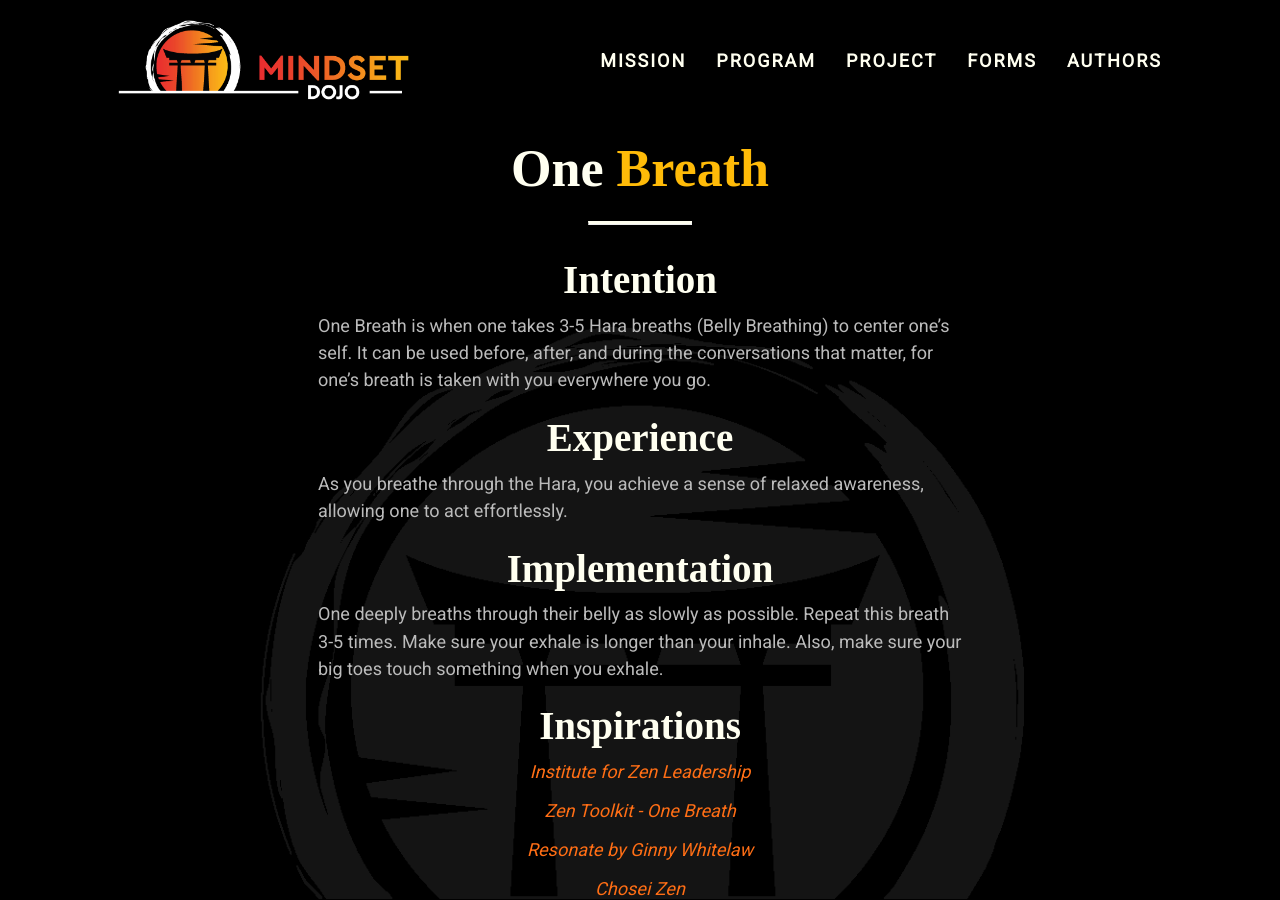
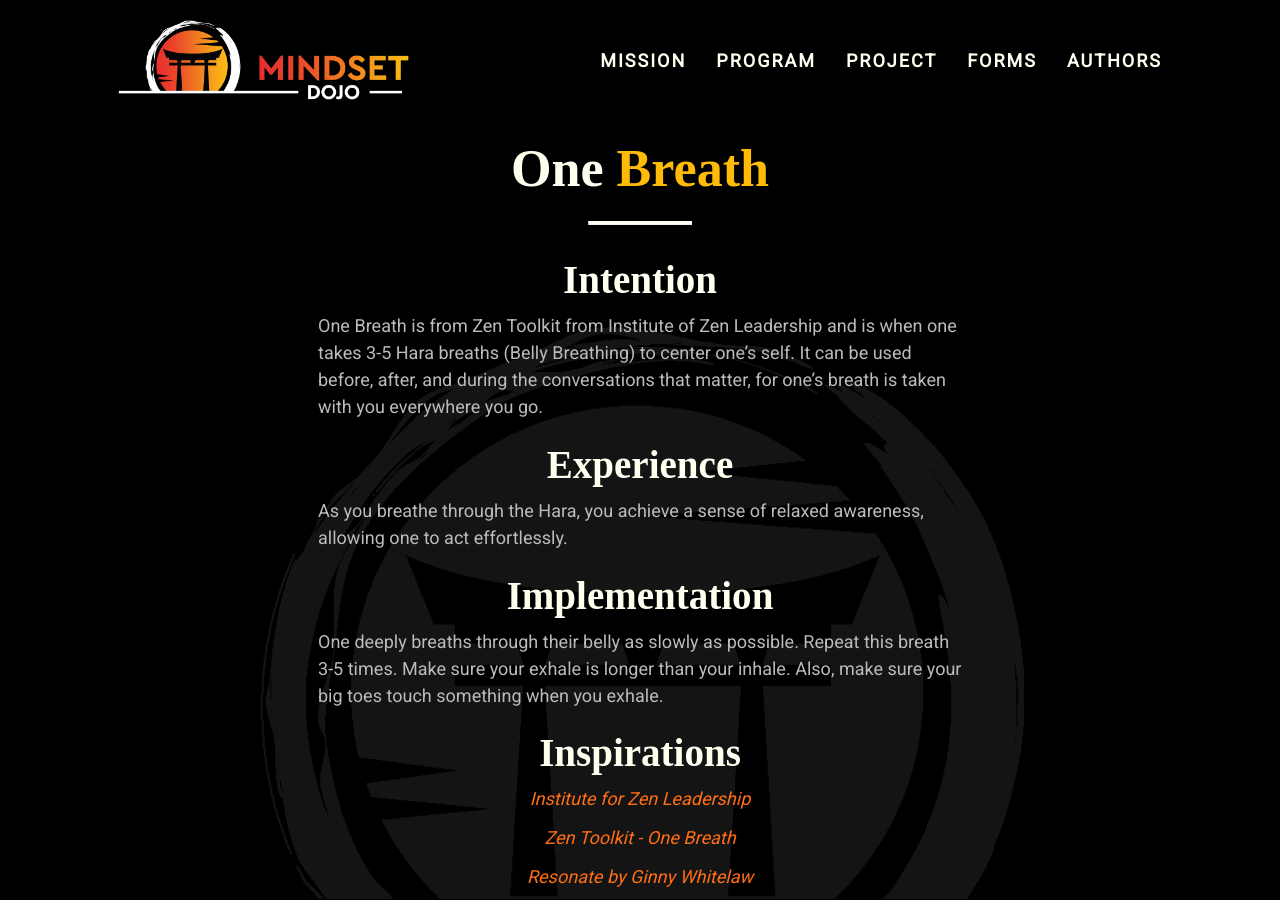
Before and after one commit to mindset-dojo/mindset-dojo.github.io, a Jekyll site: the page built from _forms/one-breath.md, in a window 1280 px wide and 900 px high. Built offline with Jekyll 4.4.1, drawn with Linux system fonts in a browser that asks for light colours; some web fonts are replaced.

Commit message:
fix(forms): give proper attribution for zen toolkit forms to institute for zen leadership.

```diff
--- a/_forms/one-breath.md
+++ b/_forms/one-breath.md
@@ -7,12 +7,12 @@
 authors:
   - kyle-ingersoll
   - michael-basil
-excerpt: "One Breath is when one takes 3-5 Hara Breaths (Belly Breathing), to center one's self."
+excerpt: "One Breath is from Zen Toolkit from Institute of Zen Leadership and is when one takes 3-5 Hara breaths (Belly Breathing) to center one's self."
 ---
 
 ## Intention
 
-One Breath is when one takes 3-5 Hara breaths (Belly Breathing) to center one's self. It can be used before, after, and during the conversations that matter, for one's breath is taken with you everywhere you go.
+One Breath is from Zen Toolkit from Institute of Zen Leadership and is when one takes 3-5 Hara breaths (Belly Breathing) to center one's self. It can be used before, after, and during the conversations that matter, for one's breath is taken with you everywhere you go.
 
 ## Experience
 
```
Also changed, not shown: _forms/four-patterns.md (+2 -2 lines), _forms/three-centers.md (+2 -2 lines), _forms/two-sides.md (+2 -2 lines).
